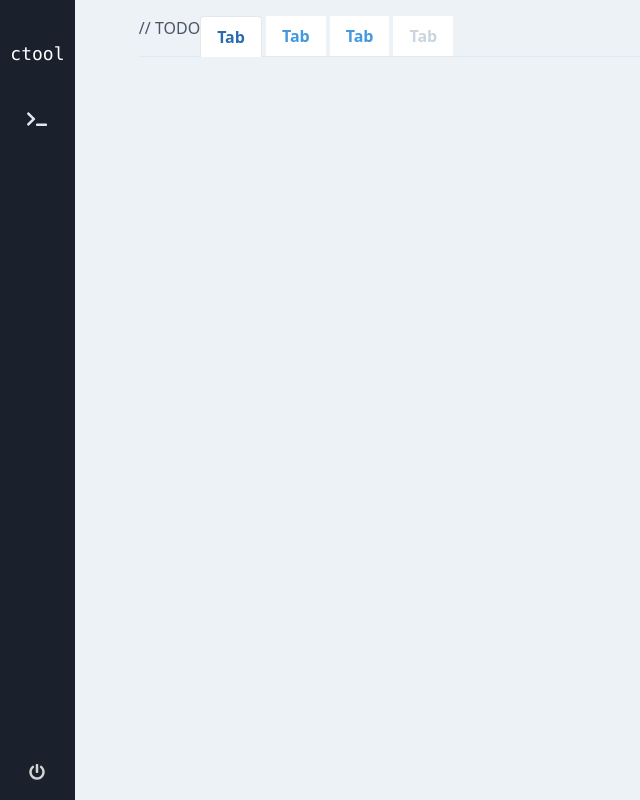
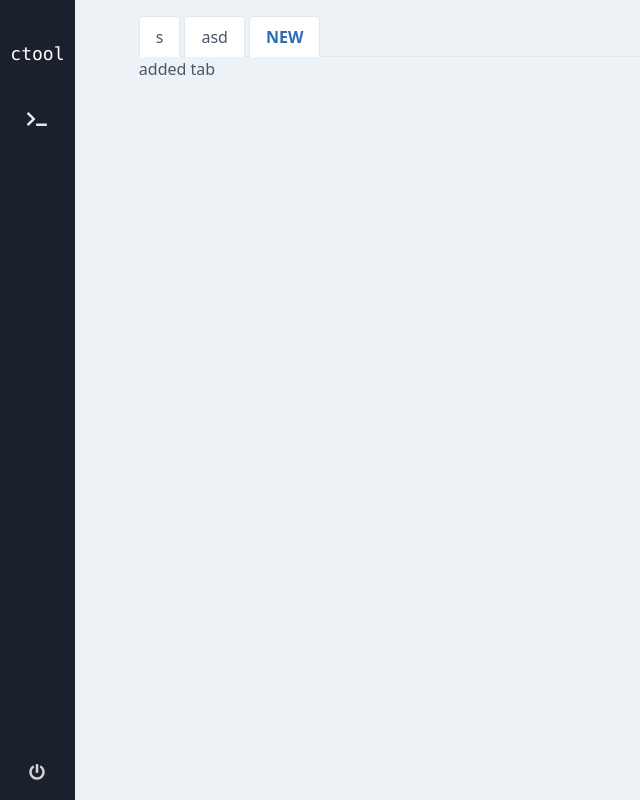
Before and after one commit to kacper-marzecki/ctool, a React (Create React App) app in the folder ui/: page / in a window 1280 px wide. Shown: the whole page, without its empty margins (0-640 px from the left). Built offline with nearby package versions, Linux system fonts and the light colour scheme.

Commit message:
added frontend command tabs stub

```diff
--- a/ui/src/App.tsx
+++ b/ui/src/App.tsx
@@ -7,13 +7,15 @@ import { CommandPage } from './CommandPage';
 type Page = 'command';
 
 interface AppState {
-  //TODO
-  commandState: {};
+  commandState: { commands: string[] };
   selectedPage: Page;
 }
 
 function App() {
-  const [ state, setState ] = useState<AppState>({ commandState: {}, selectedPage: 'command' });
+  const [ state, setState ] = useState<AppState>({
+    commandState: { commands: [ 's', 'asd' ] },
+    selectedPage: 'command'
+  });
   const setPage = (page: Page) => () => {
     setState((s) => ({ ...s, selectedPage: page }));
   };
--- a/ui/src/CommandPage.tsx
+++ b/ui/src/CommandPage.tsx
@@ -1,36 +1,28 @@
-import React from 'react';
+import React, {useState} from 'react';
+import { TabDefinition, Tabs } from './Tabs';
+import { add } from './utils';
+import {isatty} from "tty";
 
 interface Props {
-  commandState: {};
+  commandState: {
+    commands: string[];
+  };
 }
 
 export function CommandPage(props: Props) {
-  return (
-    <ul className="flex border-b">
-      // TODO
-      <li className="-mb-px mr-1">
-        <a
-          className="bg-white inline-block border-l border-t border-r rounded-t py-2 px-4 text-blue-700 font-semibold"
-          href="#"
-        >
-          Tab
-        </a>
-      </li>
-      <li className="mr-1">
-        <a className="bg-white inline-block py-2 px-4 text-blue-500 hover:text-blue-800 font-semibold" href="#">
-          Tab
-        </a>
-      </li>
-      <li className="mr-1">
-        <a className="bg-white inline-block py-2 px-4 text-blue-500 hover:text-blue-800 font-semibold" href="#">
-          Tab
-        </a>
-      </li>
-      <li className="mr-1">
-        <a className="bg-white inline-block py-2 px-4 text-gray-400 font-semibold" href="#">
-          Tab
-        </a>
-      </li>
-    </ul>
-  );
+  const commandTabs: TabDefinition[] = props.commandState.commands.map((it) => ({
+    name: it,
+    id: it,
+    content: <div>kekk</div>,
+    isActive: false
+  }));
+  const addTab = {
+    name: 'NEW',
+    id: 'NEW',
+    content: <div> added tab</div>,
+    isActive: true
+  };
+  const [tabs, setTabs] = useState(add(commandTabs, addTab))
+  const focusTab = (id: string) => setTabs(s => s.map(it => ({...it, isActive: it.id === id})))
+  return <Tabs tabs={tabs} onTabClick ={focusTab}  />;
 }
--- /dev/null
+++ b/ui/src/Tabs.tsx
@@ -0,0 +1,36 @@
+import React, { useState } from 'react';
+
+export interface TabDefinition {
+  id: string;
+  name: string;
+  isActive: boolean;
+  content: React.ReactNode
+}
+
+export function Tabs(props: { tabs: TabDefinition[], onTabClick: (id: string) => void}) {
+  // const [tabs, setTabs] = useState(props.tabs);
+  const tabNodes = props.tabs.map((tab) => {
+    const selectedClass = tab.isActive ? 'text-blue-700 font-semibold' : 'text-grey-400';
+    return (
+      <li className="-mb-px mr-1">
+        <button
+          onClick ={() => props.onTabClick(tab.id)}
+          className={
+            'bg-white inline-block border-l border-t border-r rounded-t py-2 px-4 ' + selectedClass
+          }
+        >
+          {tab.name}
+        </button>
+      </li>
+    );
+  });
+  const activeContent = props.tabs.find(it => it.isActive)?.content
+  return (
+    <div>
+      <ul className="flex border-b">
+        {tabNodes}
+      </ul>
+      {activeContent}
+    </div>
+  );
+}
--- /dev/null
+++ b/ui/src/utils.ts
@@ -0,0 +1,4 @@
+export function add<T>(arr: T[], elem: T): T[] {
+  arr.push(elem);
+  return arr;
+}
```
Also changed, not shown: ui/src/styles/tailwind.css.
